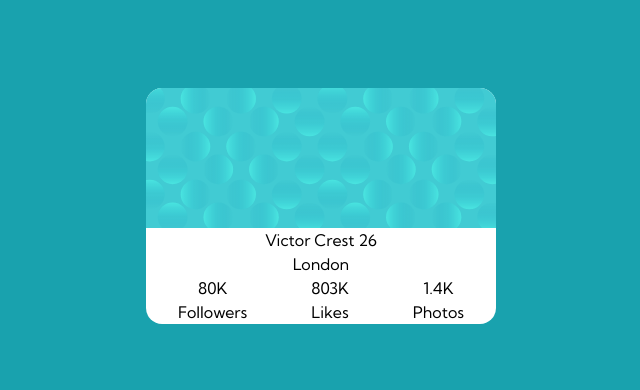
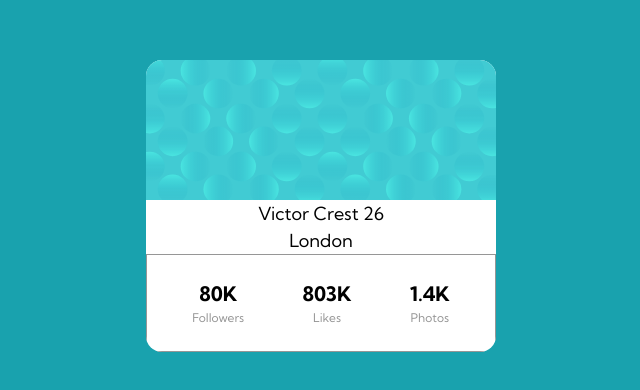
Before and after one commit to Moses2308/profile-card, a plain HTML site: page index.html in a window 1280 px wide. Shown: the part 194-584 px from the top of the page, without its empty margins (319-959 px from the left). Drawn offline with Linux system fonts and the light colour scheme.

Commit message:
finalized styles for profile__stats section

```diff
--- a/index.html
+++ b/index.html
@@ -33,15 +33,15 @@
         </section>
         <section class="profile__stats">
           <div class="stats__category">
-            <p>80K</p>
+            <p class="category__amount">80K</p>
             <p>Followers</p>
           </div>
           <div class="stats__category">
-            <p>803K</p>
+            <p class="category__amount">803K</p>
             <p>Likes</p>
           </div>
           <div class="stats__category">
-            <p>1.4K</p>
+            <p class="category__amount">1.4K</p>
             <p>Photos</p>
           </div>
         </section>
--- a/style.css
+++ b/style.css
@@ -14,6 +14,7 @@ body {
   place-items: center;
 
   font-family: "Kumbh Sans", sans-serif;
+  font-size: 18px;
 }
 header,
 footer {
@@ -29,4 +30,14 @@ footer {
 .profile__stats {
   display: flex;
   justify-content: space-around;
+  padding: 1.5rem 1rem;
+  border: 1px solid var(--color-dark-gray);
 }
+.category__amount {
+  font-weight: var(--font-weight-heavy);
+  font-size: 1.25rem;
+}
+.stats__category > p:nth-of-type(2) {
+  color: var(--color-dark-gray);
+  font-size: 0.75rem;
+}
```
